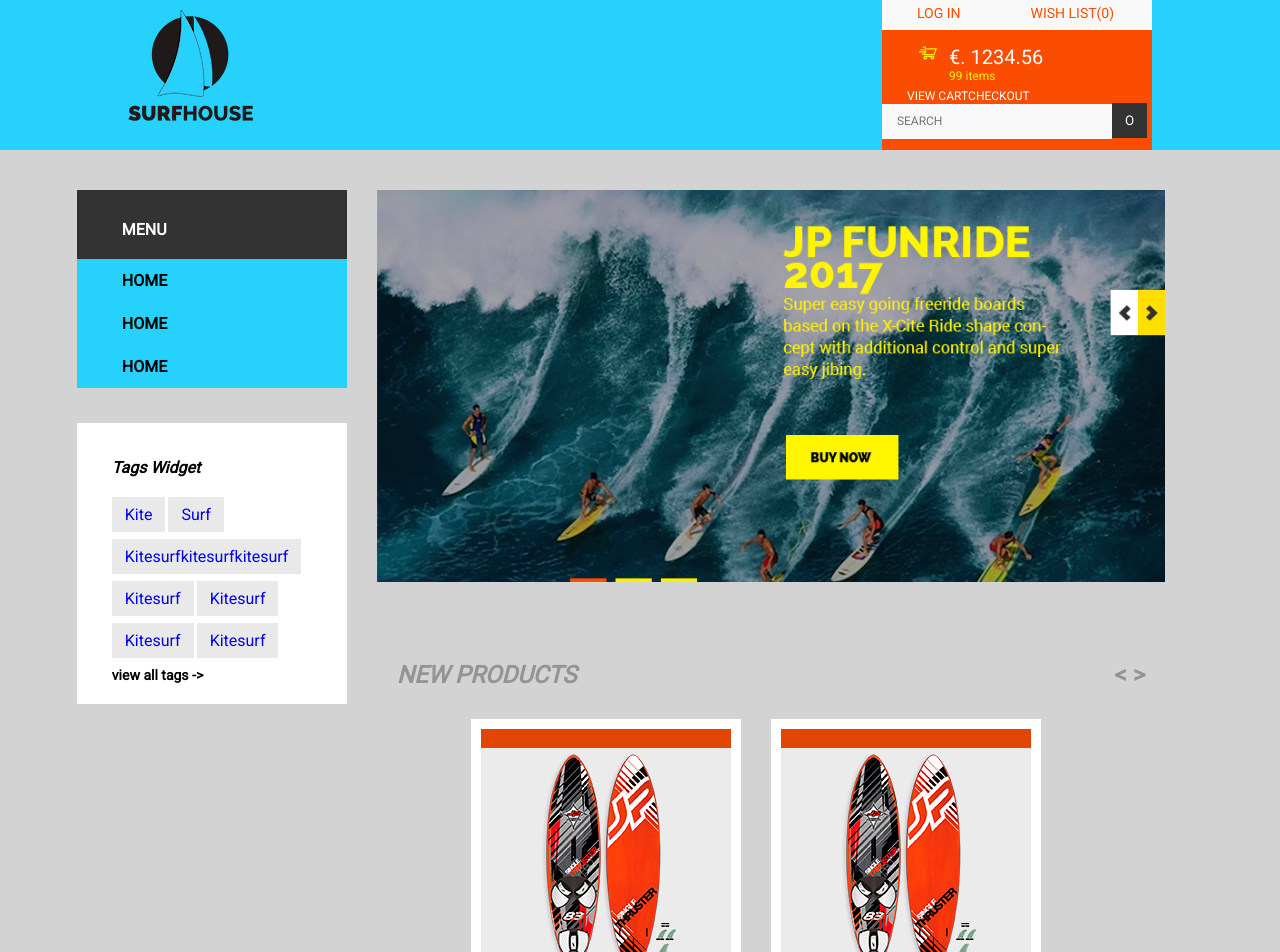
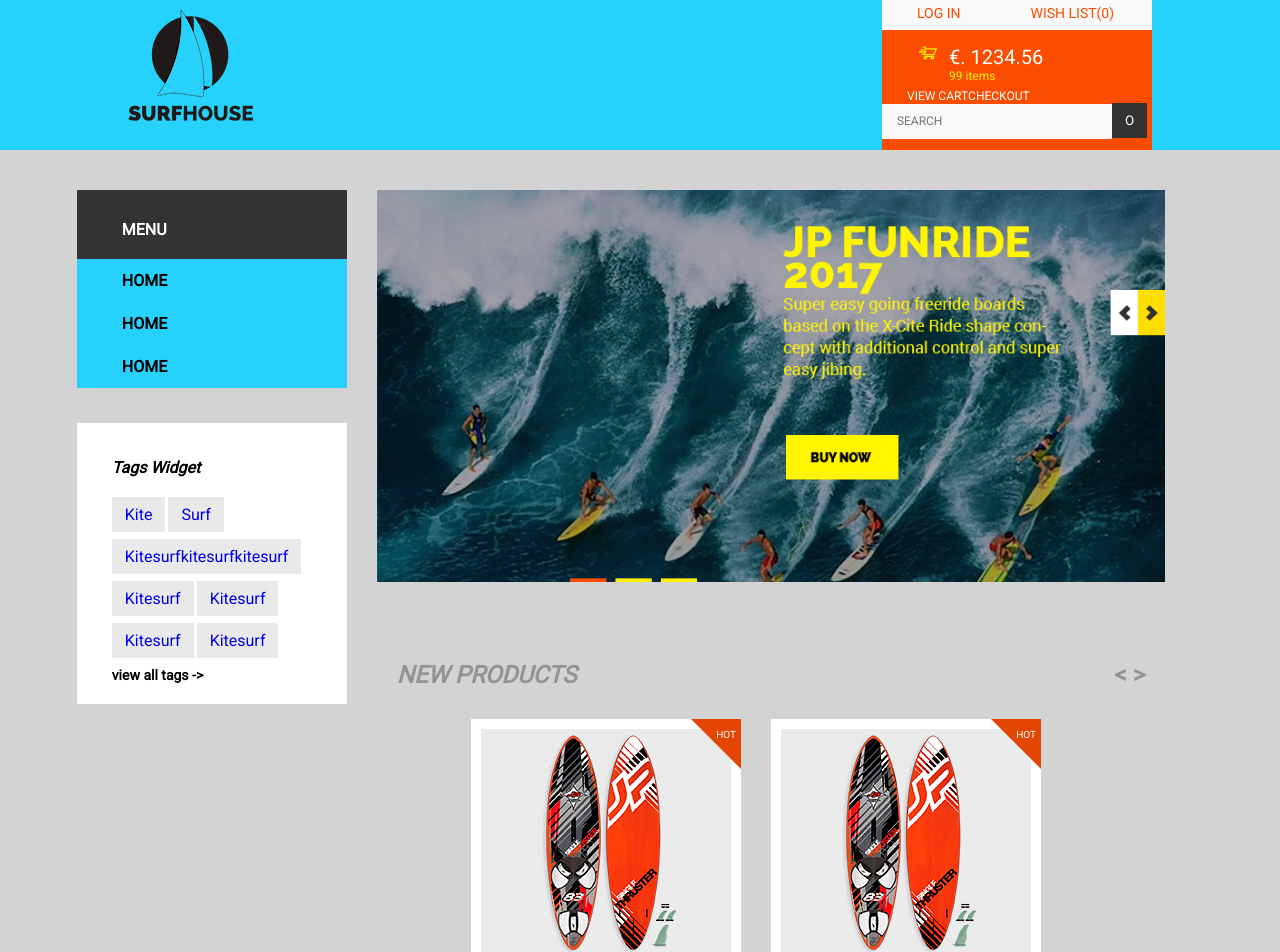
Before and after one commit to stesserHub/Modern-Front-End-3-Surf-House, a Vue app in the folder surfhouse/: page /#/ in a window 1280 px wide. Shown: the top 952 px of the page. Built offline with nearby package versions, Linux system fonts and the light colour scheme.

Commit message:
impressive label on product

```diff
--- a/surfhouse/src/assets/styles/_brands.scss
+++ b/surfhouse/src/assets/styles/_brands.scss
@@ -1,15 +1,16 @@
 @import "variables";
 
 #brand-parent {
-    display: flex;
-    justify-content: center;
-    flex-wrap: wrap;
 
     padding-left:6vw;
     padding-top: 45px;
     padding-right:6vw;
     padding-bottom: 45px;
 
+    display: flex;
+    justify-content: center;
+    flex-wrap: wrap;
+
     .brand-child {
         align-self: flex-start;
     }
--- a/surfhouse/src/assets/styles/global.scss
+++ b/surfhouse/src/assets/styles/global.scss
@@ -62,43 +62,3 @@
         width: 100%;
     }
 }
-
-.productgallery {
-    // background-color: lawngreen;
-
-    display: flex;
-    justify-content: center;
-    flex-wrap: wrap;
-
-    .gallery-top {
-
-        width: 100%;
-
-        margin-left: 20px;
-        margin-right: 20px;
-        margin-bottom: 30px;
-
-        color: $gallery;
-
-        .gallerynav {
-            float: right;
-        }
-    }
-
-    .product {
-
-        width: 250px;
-        height: 320px;
-        align-self: flex-start;
-
-        margin-right: 30px;
-        margin-bottom: 30px;
-        padding: 10px;
-
-        background-color: $plain;
-
-    }
-
-
-
-}
--- a/surfhouse/src/assets/styles/product.scss
+++ b/surfhouse/src/assets/styles/product.scss
@@ -1,10 +1,6 @@
 @import "variables";
 
-.label {
-    display: block;
-    background-color: $cta1;
-    color: $cta1;
-}
+
 
 .altprice {
     text-decoration: line-through;
@@ -22,3 +18,70 @@
 .quantity {
     text-transform: capitalize;
 }
+
+.productgallery {
+    // background-color: lawngreen;
+
+    display: flex;
+    justify-content: center;
+    flex-wrap: wrap;
+
+    .gallery-top {
+
+        width: 100%;
+
+        margin-left: 20px;
+        margin-right: 20px;
+        margin-bottom: 30px;
+
+        color: $gallery;
+
+        .gallerynav {
+            float: right;
+        }
+    }
+
+    .product {
+
+        position:relative;
+
+        width: 250px;
+        height: 320px;
+        align-self: flex-start;
+
+        margin-right: 30px;
+        margin-bottom: 30px;
+        padding: 10px;
+
+        background-color: $plain;
+
+        text-transform: uppercase;
+
+        .label {
+            position:absolute;
+            top:0px;
+            right:0;
+            // display: block;
+
+            float:right;
+
+
+
+            width: 0;
+            height: 0;
+            border-top: 50px solid $cta1;
+            border-left: 50px solid transparent;
+
+            p {
+                position:absolute;
+                top:-40px;
+                right:5px;
+
+                font-size: 10px;
+
+                color: $plain;
+            }
+        }
+
+    }
+}
--- a/surfhouse/src/components/HomePage.vue
+++ b/surfhouse/src/components/HomePage.vue
@@ -21,10 +21,12 @@
                 <router-link :to="/product/ + product.id">
                     <div>
                         <div class="label" v-if="product.label != null">
-                            {{product.label}}
+                            <p>
+                                {{product.label}}
+                            </p>
                         </div>
                         <img v-bind:src="product.img1"/>
-                        <p style="text-transform: uppercase;">
+                        <p>
                             {{product.title}}
                         </p>
                         <p>
```
